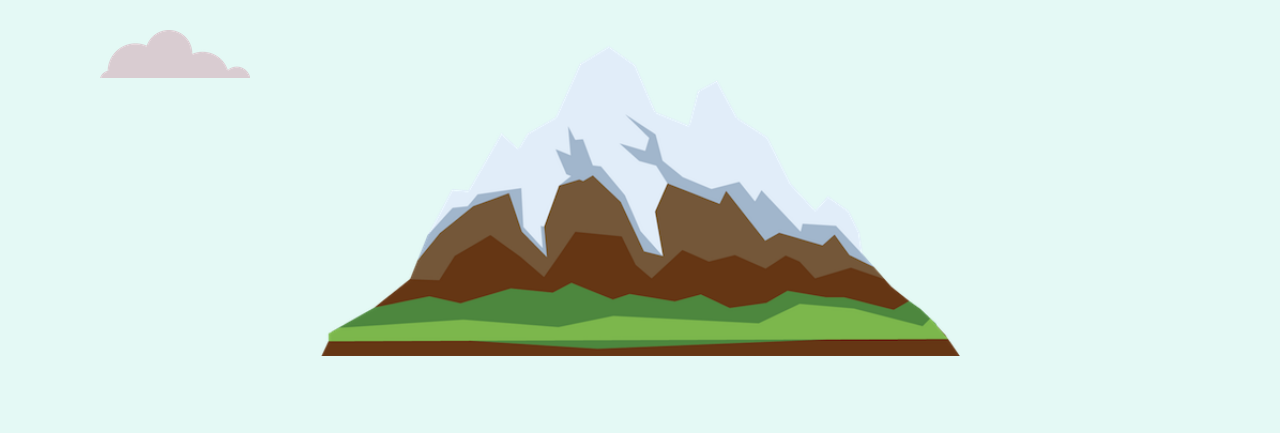
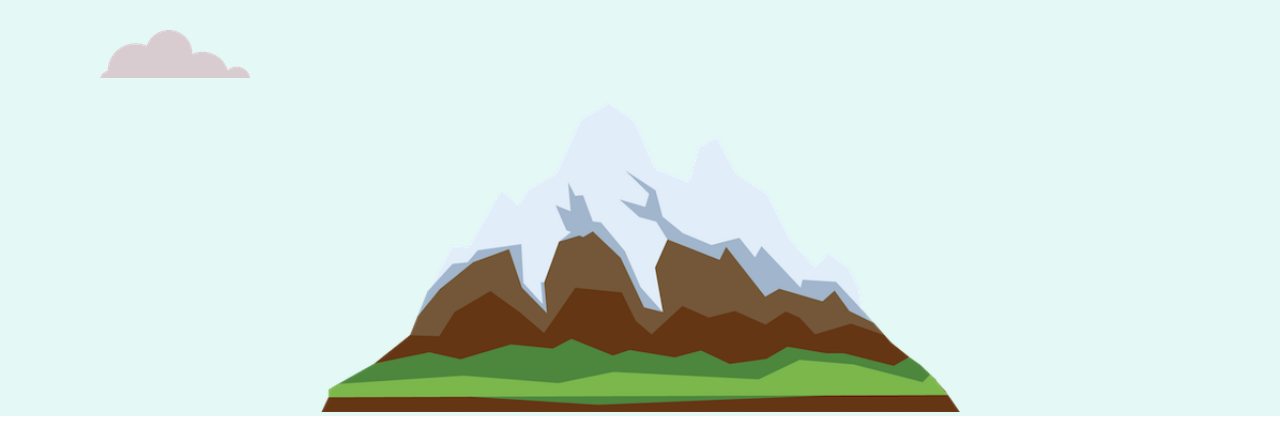
Before and after one commit to yoanedelchev/csscv2, a plain HTML site: page index.html in a window 1280 px wide. Shown: the part 318-751 px from the top of the page. Drawn offline with Linux system fonts and the light colour scheme; grey boxes are pictures that could not be loaded.

Commit message:
Add files via upload

```diff
--- a/css/styles.css
+++ b/css/styles.css
@@ -36,8 +36,6 @@ p{
 .top-container{
     background-color: #e4f9f5;
     padding-top: 100px;
-    position: relative;
-    height: 87vh;
 }
 .bottom-cloud{
     position: absolute;
@@ -49,9 +47,7 @@ p{
     top: 50px;
 }
 .mountain-img{
-    position: relative;
     width: 50vw;
-    bottom: 7vh;
 }
 .underline-class{
     text-decoration: underline;
```
